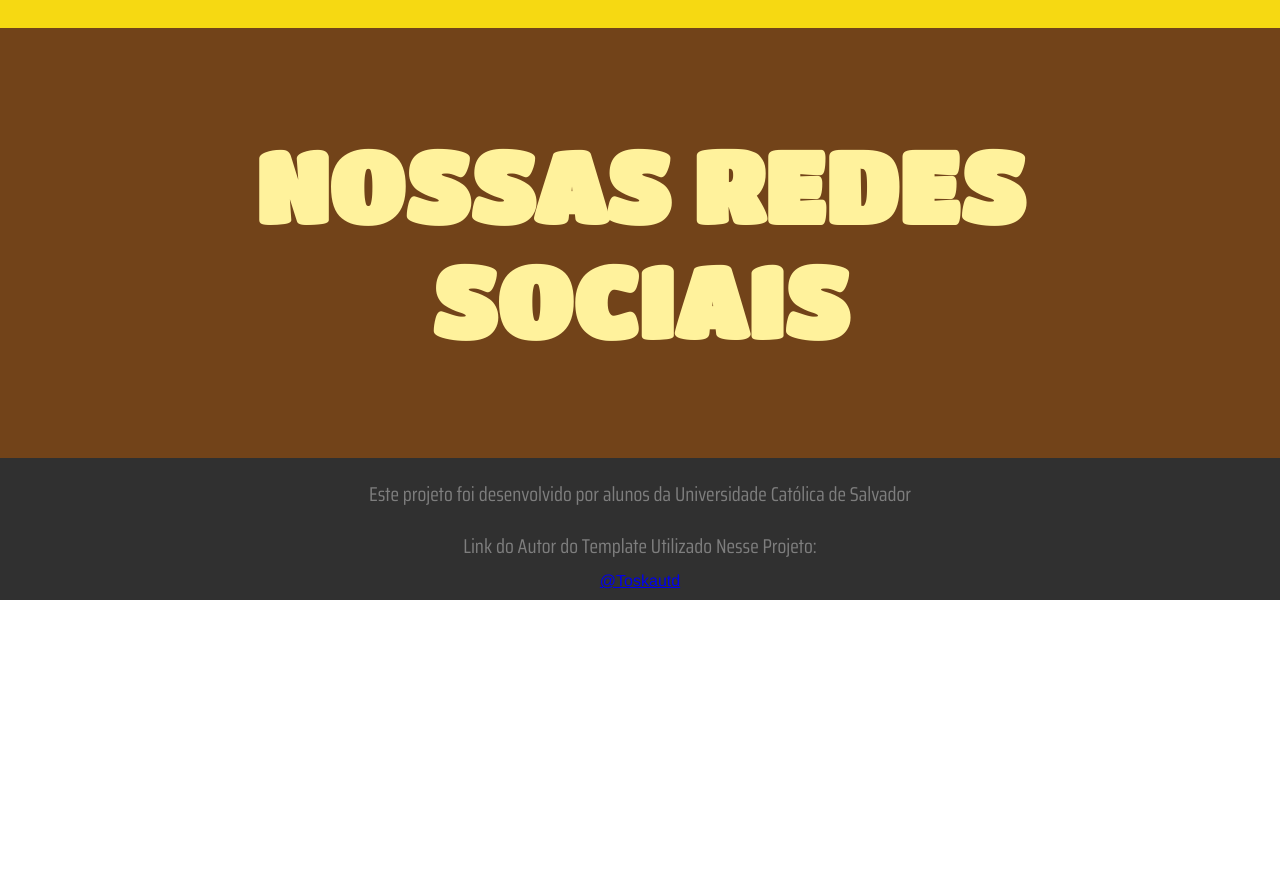
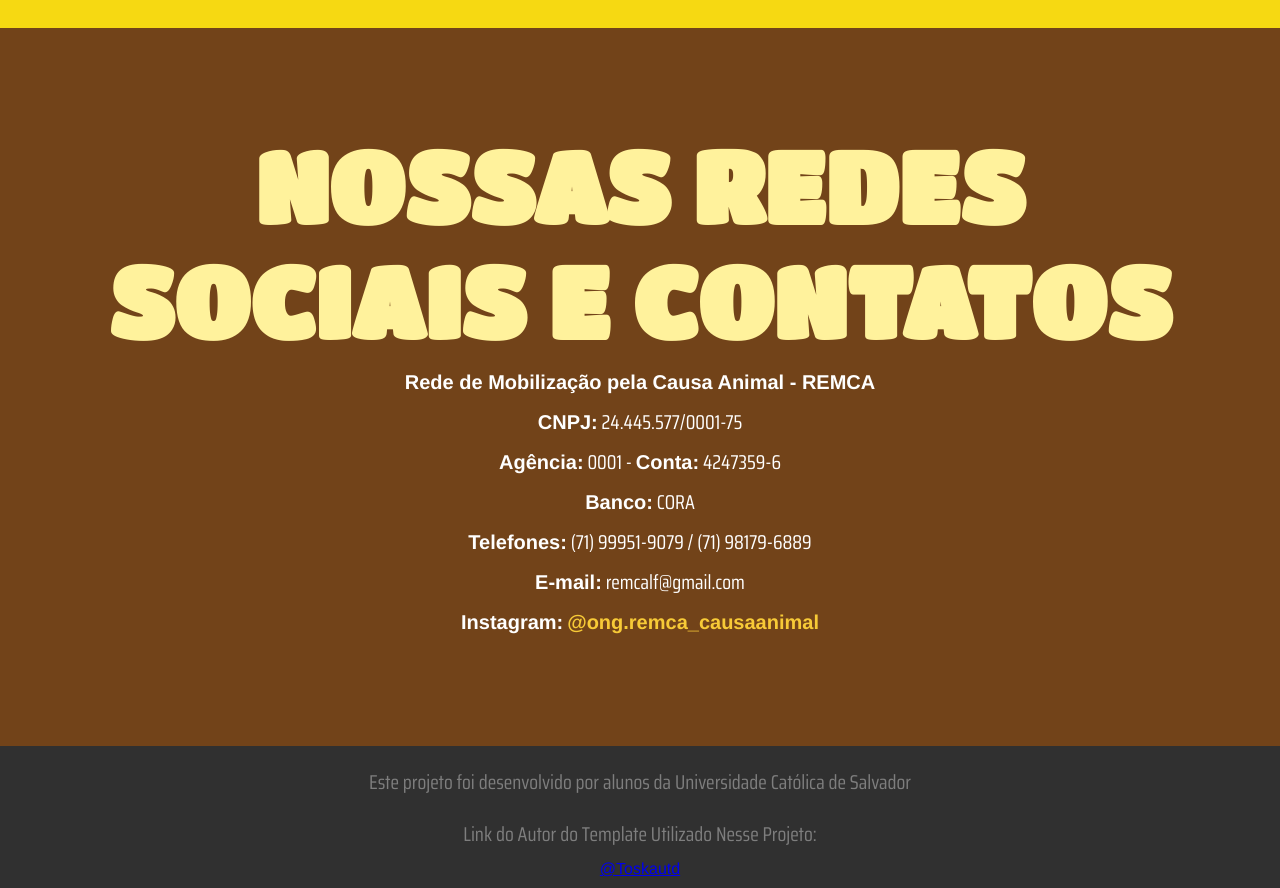
Before and after one commit to rizzoka/Projeto-ONG-REMCA, a plain HTML site: page index.html in a window 1280 px wide. Shown: the part 3380-4268 px from the top of the page. Before the commit the page ends 3980 px from the top, so only its background shows below. Drawn offline with Linux system fonts and the light colour scheme; a script that the page names is missing; a web font is replaced by a local one.

Commit message:
Acrescentado redes sociais e contatos

```diff
--- a/CSS/styles.css
+++ b/CSS/styles.css
@@ -614,3 +614,20 @@ img.icone {
     font-size: 56px;
   }
 }
+
+/* Estilo para contatos e redes */
+.contato-text p {
+  color: #fff;
+  font-size: 20px;
+  margin: 8px 0;
+}
+
+.contato-text a {
+  color: #f7ca37;
+  text-decoration: none;
+  font-weight: bold;
+}
+
+.contato-text a:hover {
+  text-decoration: underline;
+}
--- a/index.html
+++ b/index.html
@@ -114,7 +114,17 @@
         </secton>
         <section class="contato-container" id="redes">
           <div class="contato-text">
-            <h1>NOSSAS REDES SOCIAIS</h1>
+            <h1>NOSSAS REDES SOCIAIS E CONTATOS</h1>
+            <p><strong>Rede de Mobilização pela Causa Animal - REMCA</strong></p>
+            <p><strong>CNPJ:</strong> 24.445.577/0001-75</p>
+            <p><strong>Agência:</strong> 0001 - <strong>Conta:</strong> 4247359-6</p>
+            <p><strong>Banco:</strong> CORA</p>
+            <p><strong>Telefones:</strong> (71) 99951-9079 / (71) 98179-6889</p>
+            <p><strong>E-mail:</strong> remcalf@gmail.com</p>
+            <p>
+            <strong>Instagram:</strong>
+            <a href="https://www.instagram.com/ong.remca_causaanimal/" target="_blank">@ong.remca_causaanimal</a>
+            </p>
           </div>
         </section>
       </main>
```
